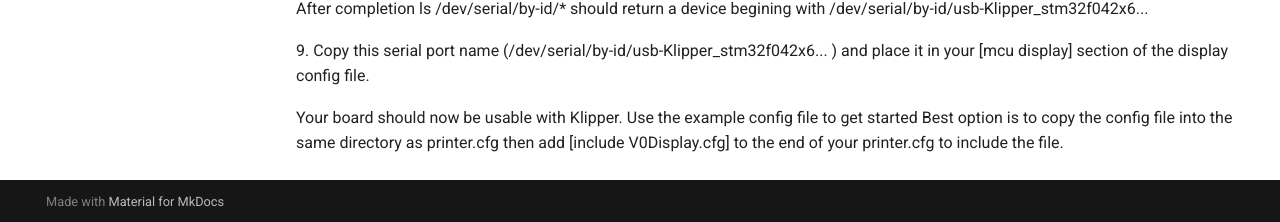
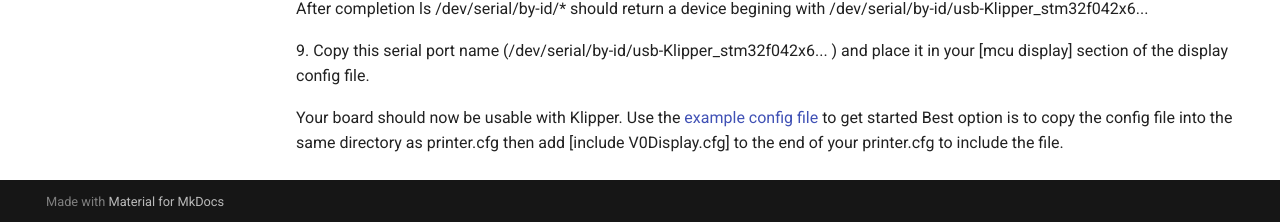
Before and after one commit to Jjarrard/Gemini-V3-Flash-Voron-V0, an MkDocs documentation site: the page built from docs/installation.md, in a window 1280 px wide and 900 px high, scrolled down 9950 px. Shown: the part 675-897 px from the top of the window. Built offline with MkDocs 1.6.1 and Material for MkDocs 9.7.7, drawn with Linux system fonts in a browser that asks for light colours; the version menu is left out; part of the change alters nothing that is shown.

```diff
--- a/docs/installation.md
+++ b/docs/installation.md
@@ -204,4 +204,4 @@ After completion ls /dev/serial/by-id/* should return a device begining with /de
 
 9\. Copy this serial port name (/dev/serial/by-id/usb-Klipper_stm32f042x6... ) and place it in your [mcu display] section of the display config file.
 
-Your board should now be usable with Klipper. Use the example config file to get started Best option is to copy the config file into the same directory as printer.cfg then add [include V0Display.cfg] to the end of your printer.cfg to include the file.
+Your board should now be usable with Klipper. Use the [example config file](https://github.com/Jjarrard/Gemini-V3-Flash-Voron-V0/blob/main/printer.cfg) to get started Best option is to copy the config file into the same directory as printer.cfg then add [include V0Display.cfg] to the end of your printer.cfg to include the file.
```
